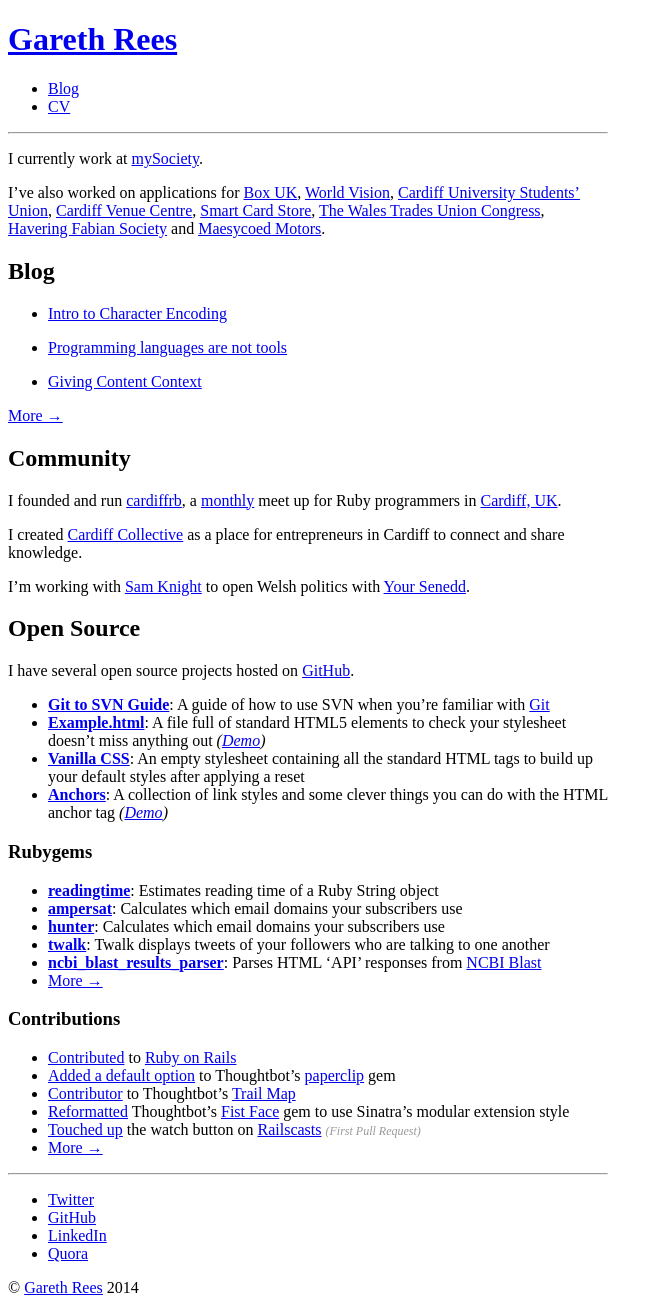
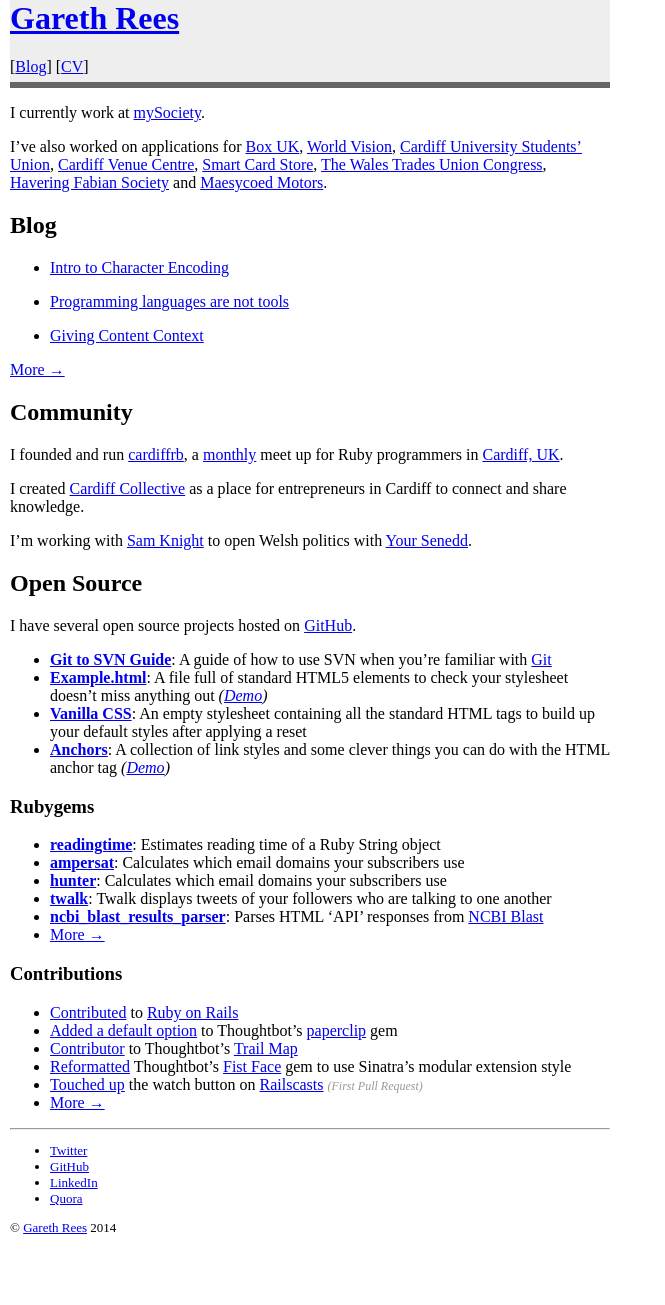
Before and after one commit to garethrees/garethrees.github.com, a Jekyll site: the page built from index.md, in a window 1280 px wide. Shown: the whole page, without its empty margins (0-665 px from the left). Built offline with Jekyll 4.4.1, drawn with Linux system fonts in a browser that asks for light colours; after the commit the page ends 1236 px from its top, so only the background shows below that.

Commit message:
Tiny bit of styling

```diff
--- a/_includes/header.html
+++ b/_includes/header.html
@@ -1,10 +1,6 @@
 <header id="banner" role="banner" class="cf">
 	<h1 class="title"><a href="/" title="Home">Gareth Rees</a></h1>
-	<nav class="main-nav">
-		<ul>
-			<li><a href="/blog">Blog</a></li>
-			<li><a href="/gareth-rees-cv.pdf">CV</a></li>
-		</ul>
-	</nav>
-  <hr />
+  <div class="nav">
+  	[<a href="/blog">Blog</a>] [<a href="/gareth-rees-cv.pdf">CV</a>]
+  </div>
 </header>
--- a/_layouts/default.html
+++ b/_layouts/default.html
@@ -15,7 +15,21 @@
 
   <style type="text/css" media="screen">
     body, img {
+      margin: 0 10px;
       max-width: 600px;
+    }
+    #banner {
+      background: #eee;
+      border-bottom: 6px solid #666;
+    }
+    #banner h1 {
+      margin-top: 0;
+    }
+    #banner .nav {
+      margin-bottom: 6px;
+    }
+    #footer {
+      font-size: small;
     }
   </style>
 </head>
```
